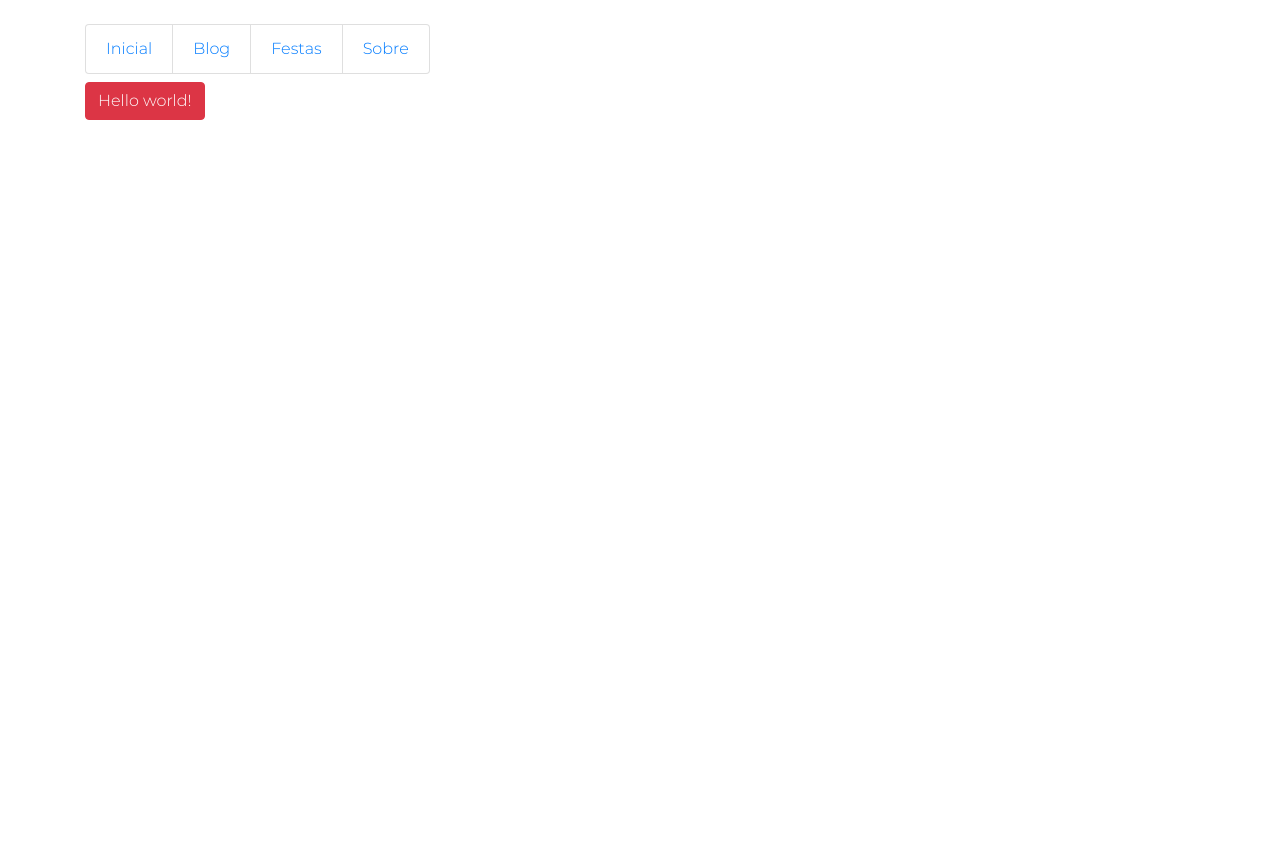
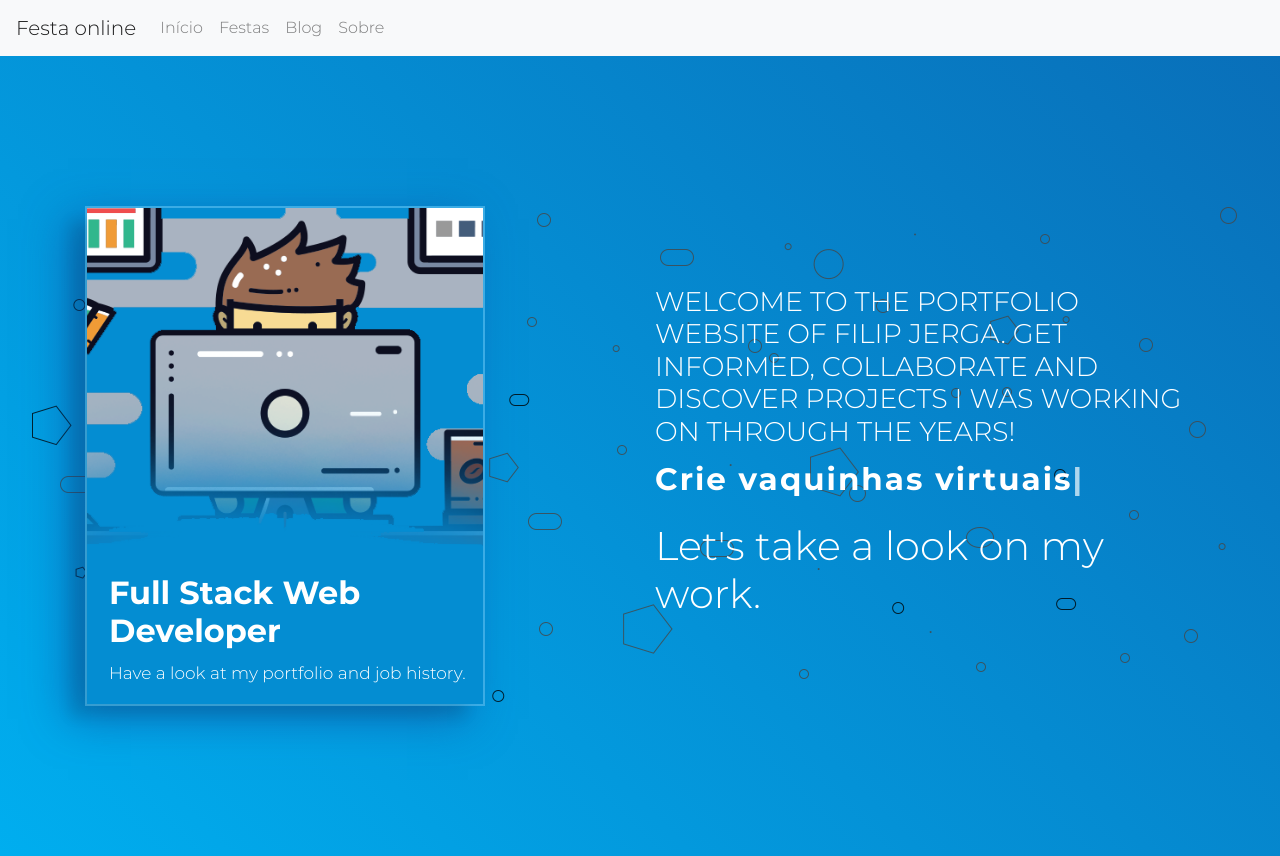
Before and after one commit to amauribechtoldjr/blog-ssr-nextjs, a Next.js app: page / in a window 1280 px wide. Before the commit the page ends 800 px from the top, so only its background shows below. Built offline with nearby package versions, Linux system fonts and the light colour scheme.

Commit message:
Criando Header com link do next/link

```diff
--- a/components/layouts/BaseLayout.js
+++ b/components/layouts/BaseLayout.js
@@ -1,11 +1,14 @@
 import Header from "../shared/Header";
-import { Container } from "reactstrap";
 
-export default function (props) {
+const BaseLayout = ({ className, children }) => {
   return (
-    <Container className="my-4">
+    <div className="layout-container">
       <Header />
-      {props.children}
-    </Container>
+      <main className={`cover ${className}`}>
+        <div className="wrapper">{children}</div>
+      </main>
+    </div>
   );
-}
+};
+
+export default BaseLayout;
--- a/components/shared/Header.js
+++ b/components/shared/Header.js
@@ -1,29 +1,28 @@
-import Link from "next/link";
-import { ListGroup, ListGroupItem } from "reactstrap";
+import { useState } from "react";
+import { Collapse, Navbar, NavbarToggler, NavbarBrand, Nav } from "reactstrap";
+import HeaderLink from "./HeaderLink";
 
-export default function () {
+const Header = () => {
+  const [isOpen, setIsOpen] = useState(false);
+
+  const toggle = () => setIsOpen(!isOpen);
+
   return (
-    <ListGroup horizontal className="mb-2">
-      <ListGroupItem>
-        <Link href="/">
-          <a>Inicial</a>
-        </Link>
-      </ListGroupItem>
-      <ListGroupItem>
-        <Link href="/blog">
-          <a>Blog</a>
-        </Link>
-      </ListGroupItem>
-      <ListGroupItem>
-        <Link href="/festas">
-          <a>Festas</a>
-        </Link>
-      </ListGroupItem>
-      <ListGroupItem>
-        <Link href="/sobre">
-          <a>Sobre</a>
-        </Link>
-      </ListGroupItem>
-    </ListGroup>
+    <div>
+      <Navbar color="light" light expand="md">
+        <NavbarBrand>Festa online</NavbarBrand>
+        <NavbarToggler onClick={toggle} />
+        <Collapse isOpen={isOpen} navbar>
+          <Nav className="mr-auto" navbar>
+            <HeaderLink to="/" title="Início" />
+            <HeaderLink to="/festas" title="Festas" />
+            <HeaderLink to="/blog" title="Blog" />
+            <HeaderLink to="/sobre" title="Sobre" />
+          </Nav>
+        </Collapse>
+      </Navbar>
+    </div>
   );
-}
+};
+
+export default Header;
--- /dev/null
+++ b/components/shared/HeaderLink.js
@@ -0,0 +1,14 @@
+import { NavItem } from "reactstrap";
+import Link from "next/link";
+
+const HeaderLink = ({ to, title, className = "nav-link" }) => {
+  return (
+    <NavItem>
+      <Link href={to}>
+        <a className={className}>{title}</a>
+      </Link>
+    </NavItem>
+  );
+};
+
+export default HeaderLink;
--- a/package.json
+++ b/package.json
@@ -13,6 +13,7 @@
     "next": "10.0.1",
     "react": "17.0.1",
     "react-dom": "17.0.1",
+    "react-typed": "^1.2.0",
     "reactstrap": "^8.7.1",
     "sass": "^1.28.0"
   }
--- a/pages/_app.js
+++ b/pages/_app.js
@@ -1,5 +1,5 @@
 import "bootstrap/dist/css/bootstrap.min.css";
-import "../styles/Main.scss";
+import "../styles/main.scss";
 
 function MyApp({ Component, pageProps }) {
   return <Component {...pageProps} />;
--- a/pages/index.js
+++ b/pages/index.js
@@ -1,10 +1,72 @@
+import React from "react";
 import BaseLayout from "../components/layouts/BaseLayout";
-import { Button, Container } from "reactstrap";
+import { Container, Row, Col } from "reactstrap";
+import Typed from "react-typed";
 
-export default function HomePage() {
-  return (
-    <BaseLayout>
-      <Button color="danger">{`Hello world!`}</Button>
-    </BaseLayout>
-  );
+const ROLES = [
+  "Organize seu projeto",
+  "Crie vaquinhas virtuais",
+  "Gerencie festas e venda de ingressos",
+  "Tudo em um local só",
+];
+
+class Index extends React.Component {
+  render() {
+    return (
+      <BaseLayout className="cover">
+        <div className="main-section">
+          <div className="background-image">
+            <img src="/images/background-index.png" />
+          </div>
+          <Container>
+            <Row>
+              <Col md="6">
+                <div className="hero-section">
+                  <div className={`flipper`}>
+                    <div className="back">
+                      <div className="hero-section-content">
+                        <h2> Full Stack Web Developer </h2>
+                        <div className="hero-section-content-intro">
+                          Have a look at my portfolio and job history.
+                        </div>
+                      </div>
+                      <img className="image" src="/images/section-1.png" />
+                      <div className="shadow-custom">
+                        <div className="shadow-inner"> </div>
+                      </div>
+                    </div>
+                  </div>
+                </div>
+              </Col>
+              <Col md="6" className="hero-welcome-wrapper">
+                <div className="hero-welcome-text">
+                  <h1>
+                    Welcome to the portfolio website of Filip Jerga. Get
+                    informed, collaborate and discover projects I was working on
+                    through the years!
+                  </h1>
+                </div>
+                <Typed
+                  strings={ROLES}
+                  typeSpeed={45}
+                  backSpeed={45}
+                  backDelay={1000}
+                  loopCount={0}
+                  showCursor
+                  className="self-typed"
+                  cursorChar="|"
+                  loop
+                />
+                <div className="hero-welcome-bio">
+                  <h1>Let's take a look on my work.</h1>
+                </div>
+              </Col>
+            </Row>
+          </Container>
+        </div>
+      </BaseLayout>
+    );
+  }
 }
+
+export default Index;
--- a/styles/Main.scss
+++ /dev/null
@@ -1,6 +0,0 @@
-@import "./shared/fonts";
-
-html,
-body {
-  font-family: "Montserrat", "Helvetica";
-}
--- /dev/null
+++ b/styles/_index.scss
@@ -0,0 +1,115 @@
+// Index -----------
+.cover {
+  background-image: linear-gradient(45deg, #00aeef 0%, #096fb9 100%);
+  overflow: hidden;
+  position: relative;
+}
+
+.wrapper {
+  min-height: 100vh;
+  min-width: 100vw;
+  margin-top: 0;
+  position: relative;
+}
+
+.main-section {
+  top: 150px;
+  width: 100%;
+  padding: 150px 0 0;
+}
+
+.hero-section {
+  h2 {
+    color: white;
+    font-weight: bold;
+    margin-bottom: 10px;
+  }
+
+  perspective: 1000px;
+  color: white;
+  width: 400px;
+  position: relative;
+
+  &-content {
+    position: absolute;
+    bottom: 20px;
+    width: 360px;
+    left: 6%;
+    z-index: 1;
+
+    &-intro {
+      font-size: 17px;
+    }
+  }
+}
+
+.image {
+  width: auto;
+  max-width: 100%;
+}
+
+.hero-welcome-text > h1 {
+  color: white;
+  text-transform: uppercase;
+  font-size: 27px;
+  margin-top: 80px;
+}
+
+.hero-welcome-bio {
+  margin-top: 20px;
+  color: white;
+
+  .fa-stack {
+    font-size: 28px;
+  }
+
+  .list-inline-item {
+    > a {
+      color: #373737;
+    }
+  }
+}
+
+.hero-welcome-wrapper {
+  justify-content: flex-end;
+}
+
+@media (max-width: 991px) {
+  .hero-section {
+    width: 341px;
+
+    &-content {
+      width: 341px;
+    }
+  }
+
+  .hero-welcome-text > h1 {
+    margin-top: 0px;
+  }
+}
+
+.background-image {
+  position: absolute;
+  width: 1762px;
+  height: 493px;
+}
+
+.shadow-custom {
+  width: 100%;
+  height: 100%;
+  position: absolute;
+  top: 0;
+  box-shadow: -17px 13px 41px rgba(13, 78, 158, 0.6);
+  border: 2px solid #3bace5;
+
+  .shadow-inner {
+    width: 100%;
+    height: 100%;
+    box-shadow: -17px 13px 13px rgba(0, 0, 0, 0.09);
+  }
+}
+
+.shadow-custom-2 {
+  border: 2px solid #f37d49;
+  box-shadow: -17px 13px 41px rgba(13, 78, 158, 0.3);
+}
--- /dev/null
+++ b/styles/main.scss
@@ -0,0 +1,22 @@
+@import "./shared/fonts";
+@import "./index";
+
+html,
+body {
+  height: 100%;
+  width: 100%;
+  font-family: "Montserrat", "Helvetica";
+}
+
+.self-typed {
+  font-size: 31px;
+  color: white;
+  font-weight: bold;
+  letter-spacing: 2px;
+}
+
+@media (max-width: 768px) {
+  .hero-welcome-text {
+    margin-top: 40px;
+  }
+}
```
Also changed, not shown: 1 other file (tests, documents, lock files or other folders).
